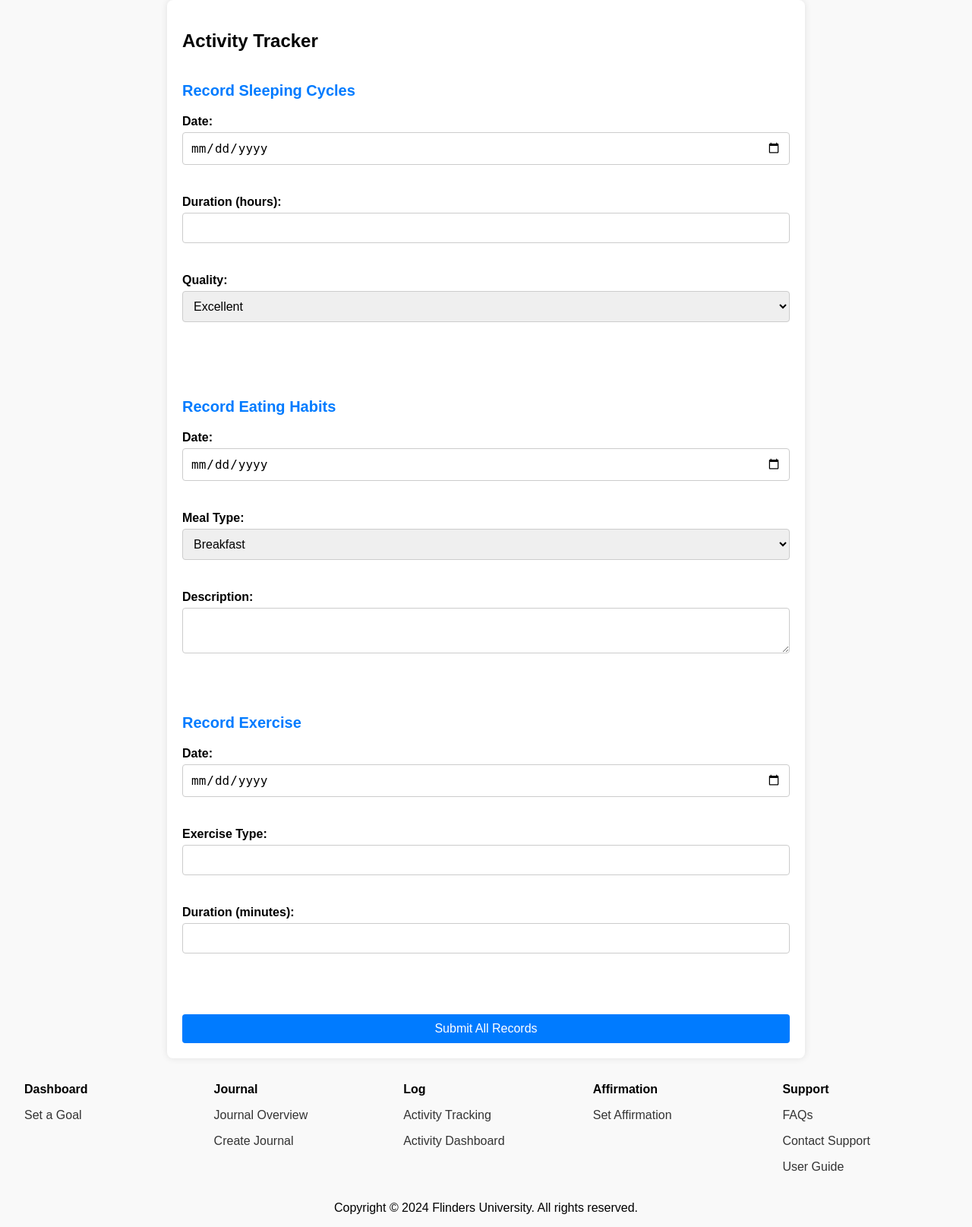
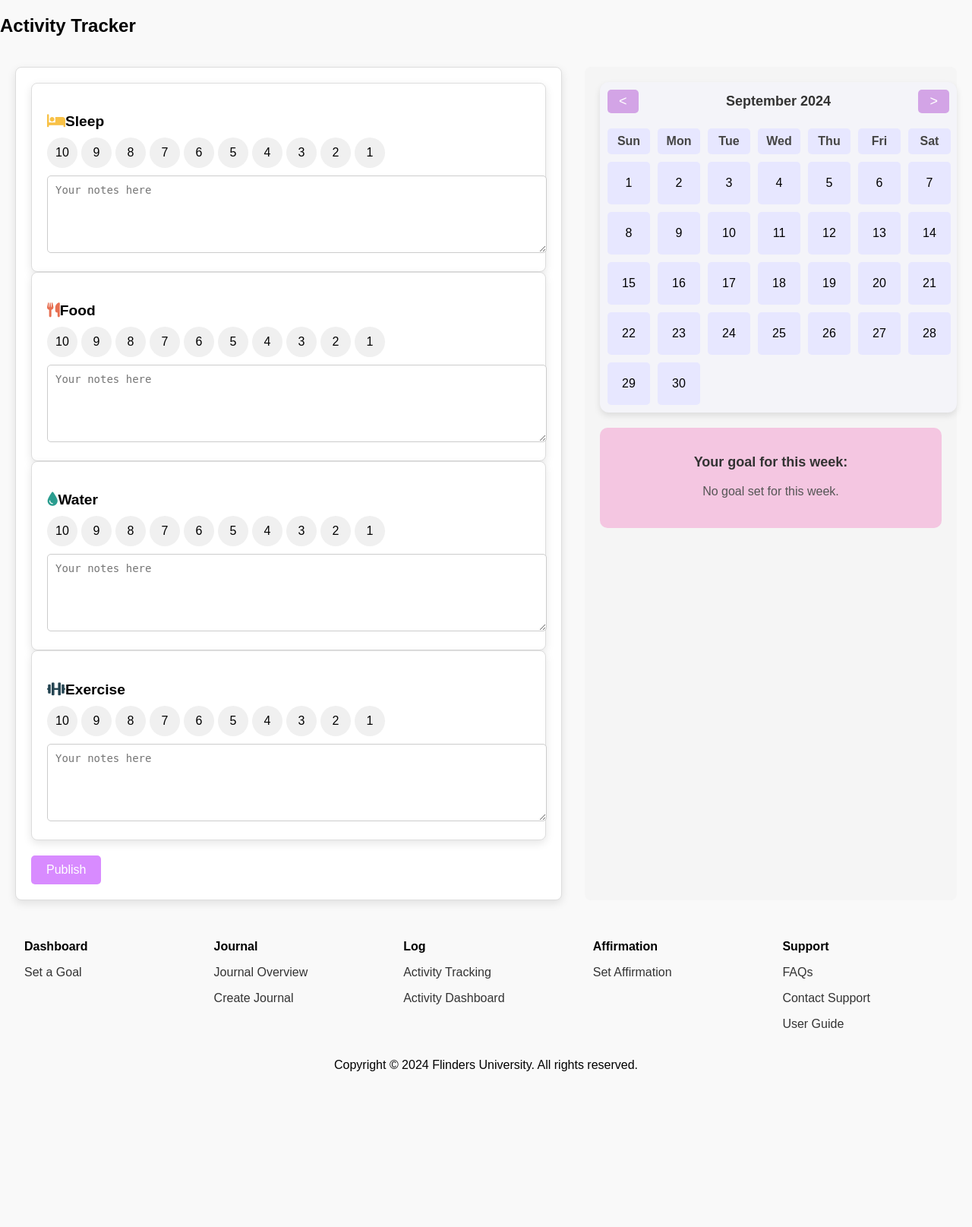
Before and after one commit to tkln1200/cycle3, a PHP site: page /pages/patient/activity_tracker.php in a window 1280 px wide. Shown: the part 50-1665 px from the top of the page at 76% size. After the commit the page ends 1460 px from the top, so only its background shows below. Run offline with PHP 8.4, Linux system fonts and the light colour scheme; data that the repository does not hold is empty.

Commit message:
completed the activity-tracker section

```diff
--- a/NNY-1/assets/css/activity-tracker.css
+++ b/NNY-1/assets/css/activity-tracker.css
@@ -1,81 +1,167 @@
-.activity-tracker-main {
+.content-container {
+  display: flex;
+  justify-content: space-between;
+  gap: 20px;
   padding: 20px;
-  max-width: 800px;
-  margin: 0 auto;
-  background-color: #fff;
-  box-shadow: 0 0 10px rgba(0, 0, 0, 0.1);
-  border-radius: 8px;
 }
 
 .activity-tracker-section {
-  margin-bottom: 40px;
+  flex: 1;
+  background-color: #ffffff;
+  border-radius: 8px;
+  padding: 20px;
+  box-shadow: 0px 4px 12px rgba(0, 0, 0, 0.1);
+  border: 1px solid #ddd;
 }
 
 .activity-tracker-section h3 {
-  font-size: 20px;
-  margin-bottom: 20px;
-  color: #007bff;
+  display: flex;
+  align-items: center;
+  font-size: 1.2rem;
+  margin-bottom: 10px;
 }
 
-.activity-tracker-form {
+.activity-tracker-section .rating-buttons {
   display: flex;
-  flex-direction: column;
+  gap: 5px;
+  margin-bottom: 10px;
 }
 
-.activity-tracker-form label {
-  margin-bottom: 5px;
-  font-weight: bold;
+.rating-buttons button {
+  border: none;
+  background-color: #f0f0f0;
+  border-radius: 50%;
+  width: 40px;
+  height: 40px;
+  font-size: 16px;
+  cursor: pointer;
+  transition: background-color 0.3s ease;
 }
 
-.activity-tracker-form .form-group {
-  display: flex;
-  flex-direction: column;
+.rating-buttons button.active {
+  background-color: #f8c146;
+  color: white;
+}
+
+.activity-notes {
+  width: 100%;
+  height: 80px;
+  padding: 10px;
+  font-size: 14px;
+  border: 1px solid #ccc;
+  border-radius: 5px;
+}
+
+.publish-btn {
+  background-color: #d88bff;
+  color: white;
+  padding: 10px 20px;
+  border: none;
+  border-radius: 5px;
+  font-size: 16px;
+  cursor: pointer;
+  margin-top: 20px;
+}
+
+.publish-btn:hover {
+  background-color: #c576e5;
+}
+
+.activity-tracker-main {
+  width: 100%;
+}
+.side-section {
+  width: 450px;
+  background-color: #f5f5f5;
+  padding: 20px;
+  border-radius: 8px;
+  margin-left: 10px;
+}
+
+.side-section h3 {
+  font-size: 1.2rem;
   margin-bottom: 20px;
 }
 
-.activity-tracker-form .form-group label {
-  margin-bottom: 5px;
+.side-section p {
+  font-size: 14px;
+  line-height: 1.6;
 }
 
-.activity-tracker-form .form-group textarea {
+.calendar-container {
+  background-color: #f4f4f9;
   padding: 10px;
-  border: 1px solid #ccc;
-  border-radius: 4px;
-  font-size: 16px;
+  border-radius: 12px;
+  margin-bottom: 20px;
   width: 100%;
-  box-sizing: border-box;
-  resize: vertical;
 }
 
-.activity-tracker-form input[type="date"],
-.activity-tracker-form input[type="number"],
-.activity-tracker-form input[type="text"],
-.activity-tracker-form select {
-  padding: 10px;
-  margin-bottom: 20px;
-  border: 1px solid #ccc;
-  border-radius: 4px;
-  font-size: 16px;
-  width: 100%;
-  box-sizing: border-box;
+#goalSection {
+  background-color: #f4c6e1;
+  padding: 20px;
+  border-radius: 10px;
+  text-align: center;
 }
 
-.activity-tracker-form button[type="submit"] {
-  padding: 10px 20px;
-  background-color: #007bff;
-  color: #fff;
+#goalSection h2 {
+  font-size: 18px;
+  font-weight: bold;
+  color: #333;
+}
+
+#goalSection p {
+  font-size: 16px;
+  color: #555;
+  margin-top: 10px;
+}
+
+.calendar-header {
+  display: flex;
+  justify-content: space-between;
+  align-items: center;
+  width: 100%;
+}
+
+.calendar-header button {
+  background-color: #d3a4e6;
+  color: white;
   border: none;
-  border-radius: 4px;
-  font-size: 16px;
+  padding: 5px 15px;
+  font-size: 18px;
   cursor: pointer;
 }
 
-.activity-tracker-form button[type="submit"]:hover {
-  background-color: #0056b3;
+.calendar-wrapper {
+  display: grid;
+  grid-template-columns: repeat(7, 1fr);
+  gap: 3px;
+  margin-top: 10px;
 }
 
-/* Vertical layout for Record Eating Habits */
-.vertical-layout .form-group {
-  display: flex;
-  flex-direction: column;
+.calendar-grid div {
+  background-color: #e7e7ff;
+  padding: 8px;
+  text-align: center;
+  border-radius: 5px;
 }
+
+.weekday {
+  font-weight: bold;
+  color: #444;
+}
+
+.icon.sleep-icon i {
+  color: #f8c146;
+}
+
+.icon.food-icon i {
+  color: #e76f51;
+}
+
+.icon.water-icon i {
+  color: #2a9d8f;
+}
+
+.icon.exercise-icon i {
+  color: #264653;
+}
--- a/NNY-1/pages/patient/activity_tracker.php
+++ b/NNY-1/pages/patient/activity_tracker.php
@@ -1,5 +1,6 @@
 <!DOCTYPE html>
 <html lang="en">
+
 <head>
   <meta charset="UTF-8" />
   <meta name="viewport" content="width=device-width, initial-scale=1.0" />
@@ -7,112 +8,163 @@
   <link rel="stylesheet" href="../../assets/css/shared.css" />
   <link rel="stylesheet" href="../../assets/css/patient.css" />
   <link rel="stylesheet" href="../../assets/css/activity-tracker.css" />
+  <link rel="stylesheet" href="https://cdnjs.cloudflare.com/ajax/libs/font-awesome/6.0.0-beta3/css/all.min.css">
 </head>
+
 <body>
   <header>
     <nav id="shared-header-patient">
-      <?php include_once ("../navigation/patient_nav.php")
-      ?>
+      <?php include_once("../navigation/patient_nav.php") ?>
     </nav>
   </header>
+
   <main class="activity-tracker-main">
     <h2>Activity Tracker</h2>
-      <form id="activity-tracker-form" class="activity-tracker-form">
-        <section id="sleeping-cycles" class="activity-tracker-section">
-          <h3>Record Sleeping Cycles</h3>
-          <div class="form-group">
-            <label for="sleep-date">Date:</label>
-            <input type="date" id="sleep-date" name="sleep-date" required />
+
+    <div class="content-container">
+      <form id="activity-tracker-form" class="activity-tracker-section" method="POST" action="activity_tracker.php">
+        <section class="activity-tracker-section">
+          <h3><span class="icon sleep-icon"><i class="fas fa-bed"></i></span> Sleep</h3>
+          <div class="rating-buttons">
+            <?php for ($i = 10; $i >= 1; $i--): ?>
+              <button type="button" data-rating="<?php echo $i; ?>"><?php echo $i; ?></button>
+            <?php endfor; ?>
           </div>
-          <div class="form-group">
-            <label for="sleep-duration">Duration (hours):</label>
-            <input
-              type="number"
-              id="sleep-duration"
-              name="sleep-duration"
-              min="0"
-              required
-            />
-          </div>
-          <div class="form-group">
-            <label for="sleep-quality">Quality:</label>
-            <select id="sleep-quality" name="sleep-quality" required>
-              <option value="excellent">Excellent</option>
-              <option value="good">Good</option>
-              <option value="average">Average</option>
-              <option value="poor">Poor</option>
-            </select>
-          </div>
+          <input type="hidden" name="sleepRating" id="sleepRating" />
+          <textarea class="activity-notes" name="sleepNotes" placeholder="Your notes here"></textarea>
         </section>
 
-        <section
-          id="eating-habits"
-          class="activity-tracker-section vertical-layout"
-        >
-          <h3>Record Eating Habits</h3>
-          <div class="form-group">
-            <label for="meal-date">Date:</label>
-            <input type="date" id="meal-date" name="meal-date" required />
+        <section class="activity-tracker-section">
+          <h3><span class="icon food-icon"><i class="fas fa-utensils"></i></span> Food</h3>
+          <div class="rating-buttons">
+            <?php for ($i = 10; $i >= 1; $i--): ?>
+              <button type="button" data-rating="<?php echo $i; ?>"><?php echo $i; ?></button>
+            <?php endfor; ?>
           </div>
-          <div class="form-group">
-            <label for="meal-type">Meal Type:</label>
-            <select id="meal-type" name="meal-type" required>
-              <option value="breakfast">Breakfast</option>
-              <option value="lunch">Lunch</option>
-              <option value="dinner">Dinner</option>
-              <option value="snack">Snack</option>
-            </select>
-          </div>
-          <div class="form-group">
-            <label for="meal-description">Description:</label>
-            <textarea
-              id="meal-description"
-              name="meal-description"
-              required
-            ></textarea>
-          </div>
+          <input type="hidden" name="foodRating" id="foodRating" />
+          <textarea class="activity-notes" name="foodNotes" placeholder="Your notes here"></textarea>
         </section>
 
-        <section id="exercise" class="activity-tracker-section">
-          <h3>Record Exercise</h3>
-          <div class="form-group">
-            <label for="exercise-date">Date:</label>
-            <input
-              type="date"
-              id="exercise-date"
-              name="exercise-date"
-              required
-            />
+        <section class="activity-tracker-section">
+          <h3><span class="icon water-icon"><i class="fas fa-tint"></i></span> Water</h3>
+          <div class="rating-buttons">
+            <?php for ($i = 10; $i >= 1; $i--): ?>
+              <button type="button" data-rating="<?php echo $i; ?>"><?php echo $i; ?></button>
+            <?php endfor; ?>
           </div>
-          <div class="form-group">
-            <label for="exercise-type">Exercise Type:</label>
-            <input
-              type="text"
-              id="exercise-type"
-              name="exercise-type"
-              required
-            />
-          </div>
-          <div class="form-group">
-            <label for="exercise-duration">Duration (minutes):</label>
-            <input
-              type="number"
-              id="exercise-duration"
-              name="exercise-duration"
-              min="0"
-              required
-            />
-          </div>
+          <input type="hidden" name="waterRating" id="waterRating" />
+          <textarea class="activity-notes" name="waterNotes" placeholder="Your notes here"></textarea>
         </section>
 
-        <button type="submit">Submit All Records</button>
+        <section class="activity-tracker-section">
+          <h3><span class="icon exercise-icon"><i class="fas fa-dumbbell"></i></span> Exercise</h3>
+          <div class="rating-buttons">
+            <?php for ($i = 10; $i >= 1; $i--): ?>
+              <button type="button" data-rating="<?php echo $i; ?>"><?php echo $i; ?></button>
+            <?php endfor; ?>
+          </div>
+          <input type="hidden" name="exerciseRating" id="exerciseRating" />
+          <textarea class="activity-notes" name="exerciseNotes" placeholder="Your notes here"></textarea>
+        </section>
+
+        <button class="publish-btn" type="submit">Publish</button>
       </form>
+
+      <div class="side-section">
+        <div class="calendar-container">
+          <div class="calendar-header">
+            <button id="prevMonth" onclick="prevMonth()">&lt;</button>
+            <h2 id="month-name">September 2024</h2>
+            <button id="nextMonth" onclick="nextMonth()">&gt;</button>
+          </div>
+          <div class="calendar-wrapper">
+            <div class="calendar-grid" id="calendar-grid">
+              <div class="weekday">Sun</div>
+              <div class="weekday">Mon</div>
+              <div class="weekday">Tue</div>
+              <div class="weekday">Wed</div>
+              <div class="weekday">Thu</div>
+              <div class="weekday">Fri</div>
+              <div class="weekday">Sat</div>
+            </div>
+          </div>
+        </div>
+
+        <div id="goalSection">
+          <h2>Your goal for this week:</h2>
+          <p id="weeklyGoalText">
+            <?php
+            require_once "patient-dashboard-connect.php";
+            $sql = "SELECT title FROM GOAL ORDER BY goalId DESC LIMIT 1";
+            $result = $conn->query($sql);
+            if ($result->num_rows > 0) {
+              $row = $result->fetch_assoc();
+              echo $row['title'];
+            } else {
+              echo "No goal set for this week.";
+            }
+            $conn->close();
+            ?>
+          </p>
+        </div>
+      </div>
+    </div>
   </main>
+
   <footer>
+    <?php include_once("../footer/patient_footer.php") ?>
+  </footer>
+  <script src="../../components/patient/activity-tracker.js"></script>
+  <script>
+    document.addEventListener("DOMContentLoaded", function() {
+      const buttons = document.querySelectorAll('.rating-buttons button');
+
+      buttons.forEach(button => {
+        button.addEventListener('click', function() {
+          const ratingValue = this.getAttribute('data-rating');
+          const section = this.closest('section');
+          const hiddenInput = section.querySelector('input[type="hidden"]');
+
+          const siblings = this.parentNode.querySelectorAll('button');
+          siblings.forEach(sibling => sibling.classList.remove('active'));
+
+          this.classList.add('active');
+          hiddenInput.value = ratingValue;
+        });
+      });
+    });
+  </script>
+</body>
+
+</html>
+
 <?php
-      include_once ("../footer/patient_footer.php")
+require_once "patient-dashboard-connect.php";
+
+if ($_SERVER['REQUEST_METHOD'] === 'POST') {
+  $sleepRating = $_POST['sleepRating'] ?: 0;
+  $sleepNotes = $_POST['sleepNotes'] ?: null;
+  $foodRating = $_POST['foodRating'] ?: 0;
+  $foodNotes = $_POST['foodNotes'] ?: null;
+  $waterRating = $_POST['waterRating'] ?: 0;
+  $waterNotes = $_POST['waterNotes'] ?: null;
+  $exerciseRating = $_POST['exerciseRating'] ?: 0;
+  $exerciseNotes = $_POST['exerciseNotes'] ?: null;
+  $createdDate = date('Y-m-d');
+
+  $sql = "INSERT INTO activity (sleepRating, sleepNotes, foodRating, foodNotes, waterRate, waterNotes, exerciseRating, exerciseNotes, createdDate)
+            VALUES (?, ?, ?, ?, ?, ?, ?, ?, ?)";
+
+  $stmt = $conn->prepare($sql);
+  $stmt->bind_param("isisisiss", $sleepRating, $sleepNotes, $foodRating, $foodNotes, $waterRating, $waterNotes, $exerciseRating, $exerciseNotes, $createdDate);
+
+  if ($stmt->execute()) {
+    echo "<script>alert('Activity log saved successfully!');</script>";
+  } else {
+    echo "<script>alert('Error saving activity log: " . $stmt->error . "');</script>";
+  }
+
+  $stmt->close();
+  $conn->close();
+}
 ?>
-    </footer>
-    <script src="activity-tracker.js"></script>
-  </body>
-</html>
```
Also changed, not shown: NNY-1/components/patient/activity-tracker.js (+62 -33 lines), NNY-1/pages/patient/activity.sql (added, +13 -0 lines). Lines whose indentation alone changed are shown as unchanged.
